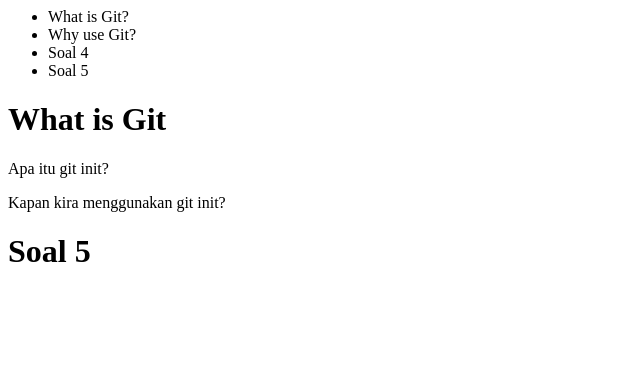
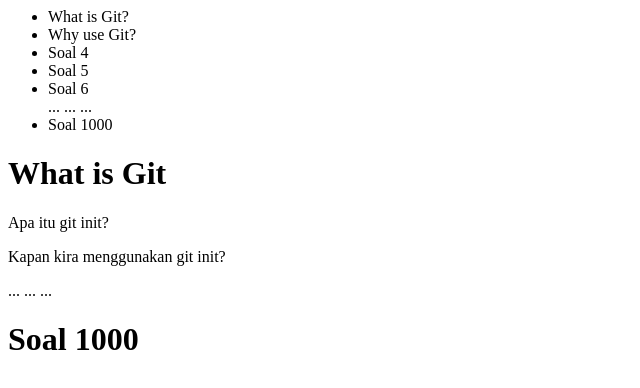
Before and after one commit to toniliu672/ruang-belajar, a plain HTML site: page pages/question.html in a window 1280 px wide. Shown: the whole page, without its empty margins (0-640 px from the left). Drawn offline with Linux system fonts and the light colour scheme.

Commit message:
Revert "change 1000 to 5 questions"
This reverts commit 58491f60b7a1de60c6d6960b38196f599f19ef99.

```diff
--- a/pages/question.html
+++ b/pages/question.html
@@ -8,12 +8,19 @@
             <li>Why use Git?</li>
             <li>Soal 4</li>
             <li>Soal 5</li>
-
+            <li>Soal 6</li>
+            ...
+            ...
+            ...
+            <li>Soal 1000</li>
         </ul>
         <h1>What is Git</h1>
         <p>Apa itu git init?</p>
         <p>Kapan kira menggunakan git init?</p>
-        <h1>Soal 5</h1>
+        ...
+        ...
+        ...
+        <h1>Soal 1000</h1>
 
     </body>
 </html>
```
